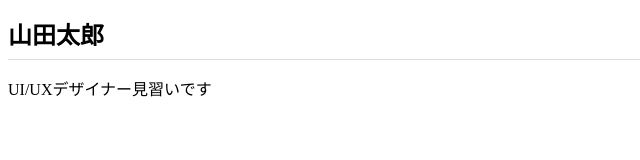
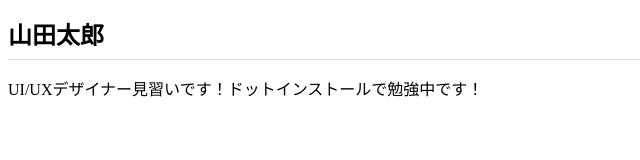
Before and after one commit to yyy23/yyy23.github.io, a plain HTML site: page index.html in a window 1280 px wide. Shown: the whole page, without its empty margins (0-640 px from the left). Drawn offline with Linux system fonts and the light colour scheme.

Commit message:
Add files via upload

```diff
--- a/index.html
+++ b/index.html
@@ -7,6 +7,6 @@
 </head>
 <body>
   <h1>山田太郎</h1>
-  <p>UI/UXデザイナー見習いです</p>
+  <p>UI/UXデザイナー見習いです！ドットインストールで勉強中です！</p>
 </body>
 </html>
```
